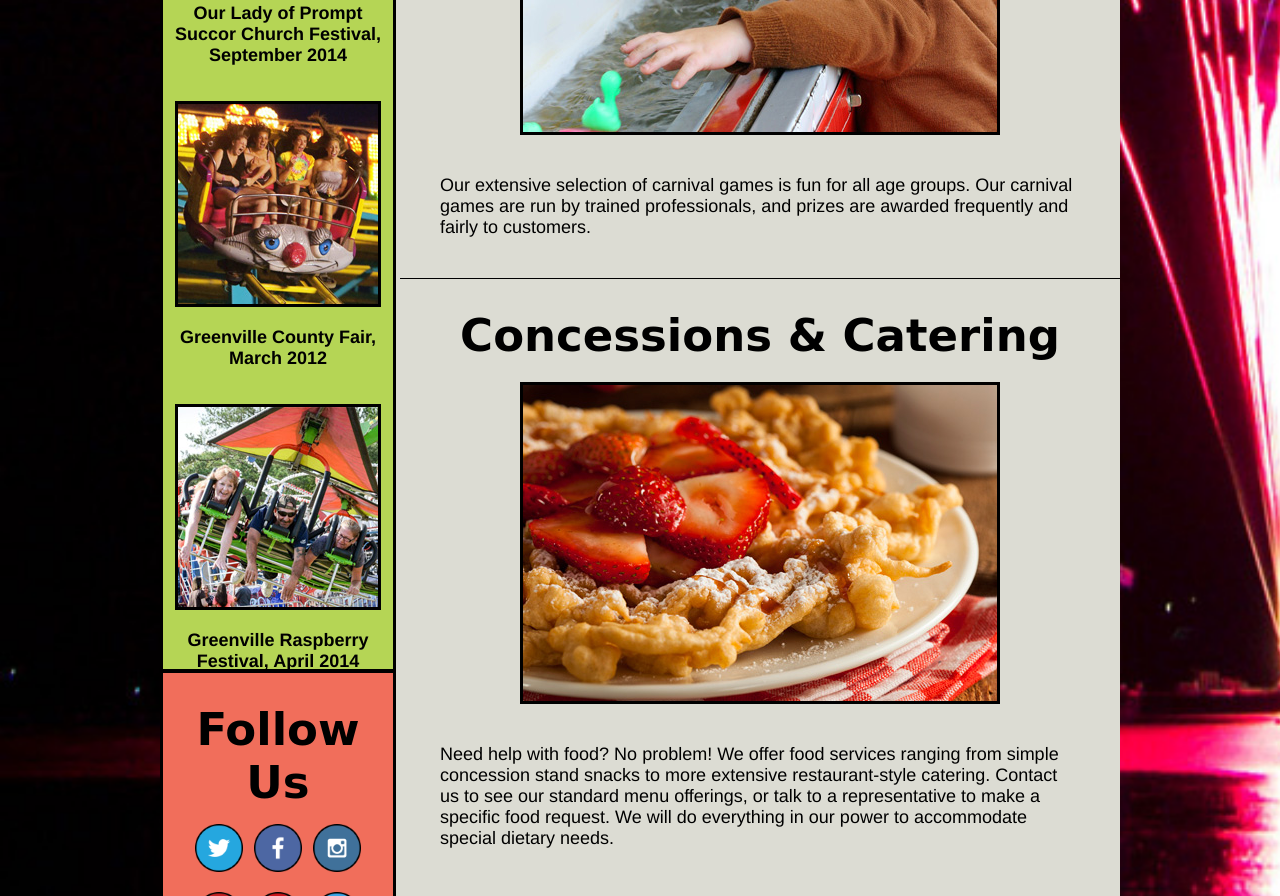
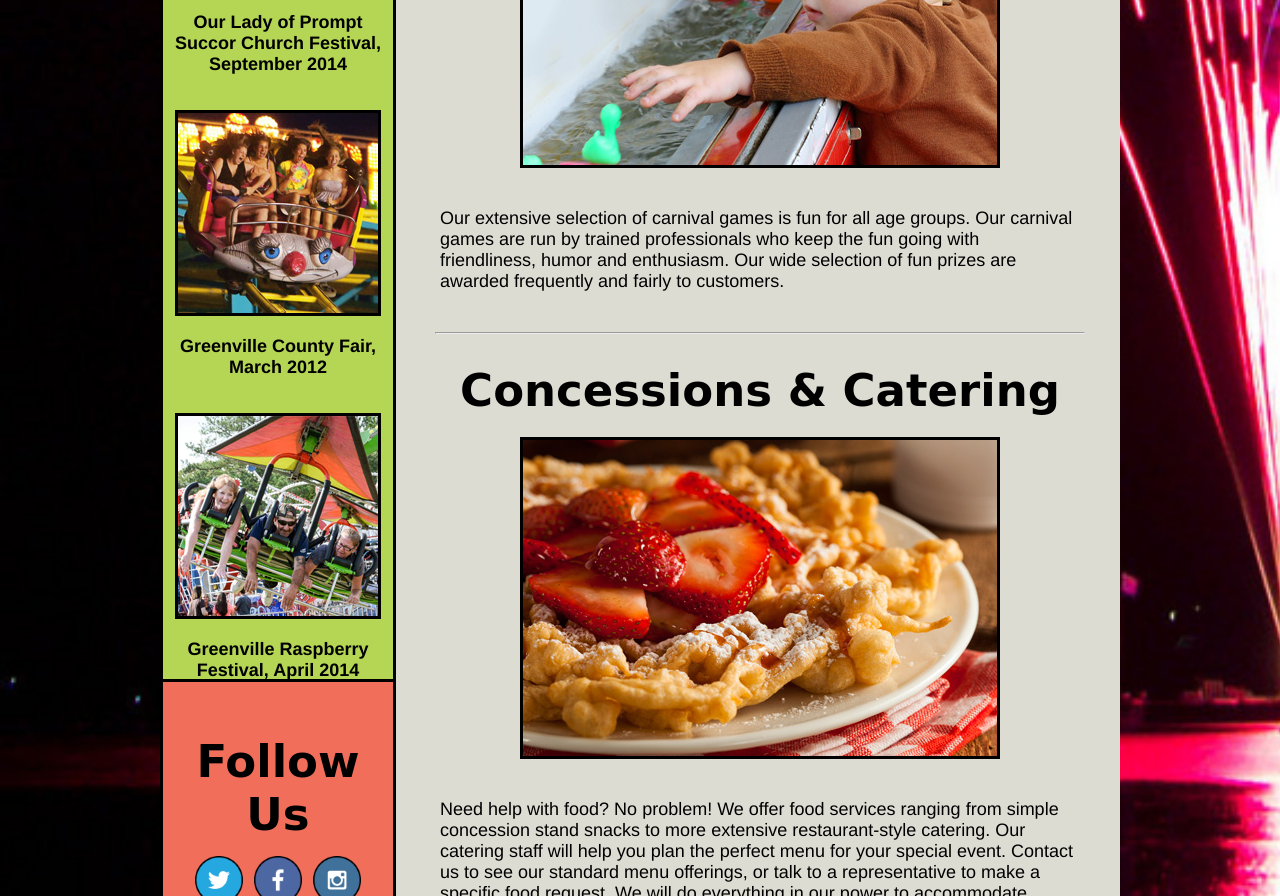
Before and after one commit to ecbroussard/fairware, a plain HTML site: page services.html in a window 1280 px wide. Shown: the part 1904-2800 px from the top of the page. Drawn offline with Linux system fonts and the light colour scheme; a web font is replaced by a local one.

Commit message:
Clean up design.

```diff
--- a/services.html
+++ b/services.html
@@ -46,8 +46,9 @@
 			<h1>Products &amp; Services</h1>
 			<img src="images/fatherandson.jpg" alt="father and son on train ride" title="father and son on train ride" height="316px" width="474px" />
 			<p>We have everything you need to plan an unforgettable carnival, fair or festival. Here is a list of the products and services we offer.</p>
+			<hr />
 			<h2>Rides</h2>
-			<p>Our well-maintained carnival rides are inspected meticulously to achieve the highest standard of functionality and safety. We offer a money back guarantee that our rides will never require emergency maintenance during your event. Our inventory includes the following fantastic rides:</p>
+			<p>Our well-maintained carnival rides are inspected meticulously to achieve the highest standard of functionality and safety. We offer a money back guarantee that our rides will never require emergency maintenance during your event. Throughout our company's history, we've proudly boasted a spotless safety record. Our inventory includes the following fantastic rides:</p>
 			<img src="images/chainswing.jpg" alt="children riding on swing" title="children riding on swing" height="316px" />
 			<ul>
 				<li>Bumper Cars</li>
@@ -67,12 +68,14 @@
 				<li>Tornado</li>
 				<li>Turbo Drop</li>
 			</ul>
+			<hr />
 			<h2>Games</h2>
 			<img src="images/duckgame.jpg" alt="baby playing duck game" title="baby playing duck game" height="316px" />
-			<p>Our extensive selection of carnival games is fun for all age groups. Our carnival games are run by trained professionals, and prizes are awarded frequently and fairly to customers.</p>
+			<p>Our extensive selection of carnival games is fun for all age groups. Our carnival games are run by trained professionals who keep the fun going with friendliness, humor and enthusiasm. Our wide selection of fun prizes are awarded frequently and fairly to customers.</p>
+			<hr />
 			<h2>Concessions &amp; Catering</h2>
 			<img src="images/funnelcake.jpg" alt="funnel cake with strawberries" title="funnel cake with strawberries" height="316px" />
-			<p>Need help with food? No problem! We offer food services ranging from simple concession stand snacks to more extensive restaurant-style catering. Contact us to see our standard menu offerings, or talk to a representative to make a specific food request. We will do everything in our power to accommodate special dietary needs.</p>
+			<p>Need help with food? No problem! We offer food services ranging from simple concession stand snacks to more extensive restaurant-style catering. Our catering staff will help you plan the perfect menu for your special event. Contact us to see our standard menu offerings, or talk to a representative to make a specific food request. We will do everything in our power to accommodate special dietary needs.</p>
 		</div>
 		<!-- end of main -->
 
@@ -98,6 +101,7 @@
 
 		<!-- beginning of social -->
 		<div id="social">
+			<div id="socialcontent">
 				<h2>Follow Us</h2>
 				<ul id="socialtoprow">
 					<li><a href="https://twitter.com"><img src="images/twitter.png" alt="twitter" title="twitter" width="48px" height="48px" /></a></li>
@@ -109,6 +113,7 @@
 					<li><a href="https://youtube.com"><img src="images/youtube.png" alt="youtube" title="youtube" width="48px" height="48px" /></a></li>
 					<li><a href="https://vimeo.com"><img src="images/vimeo.png" alt="vimeo" title="vimeo" width="48px" height="48px" /></a></li>
 				</ul>
+			</div>
 		</div>
 		<!-- end of social -->
 
--- a/styles.css
+++ b/styles.css
@@ -43,7 +43,7 @@ body {
 #navigation {
 	background-color: black;
 	width: 960px;
-	height: 50px;
+	height: 60px;
 	clear: both;
 	text-align: center;
 }
@@ -53,7 +53,7 @@ body {
 	margin: 30px;
 	font-family: 'Just Me Again Down Here', cursive;
 	font-size: 45px;
-	margin-top: 20px;
+	line-height: 60px;
 }
 
 #navigation a {
@@ -136,7 +136,6 @@ h2 {
 	font-family: 'Just Me Again Down Here', cursive;
 	text-align: center;
 	font-size: 45px;
-	border-top: 1px solid black;
 	padding-top: 30px;
 }
 
@@ -264,3 +263,17 @@ p.contact a {
 #main a:hover {
 	color: #b5d555;
 }
+
+hr {
+	display: block;
+	margin-left: auto;
+	margin-right: auto;
+	border-style: inset;
+	border-width: 1px;
+	width: 90%;
+}
+
+#socialcontent {
+	margin-top: 23px;
+	margin-bottom: 43px;
+}
```
Also changed, not shown: contact.html (+2 -0 lines), index.html (+2 -0 lines). Lines whose indentation alone changed are shown as unchanged.
